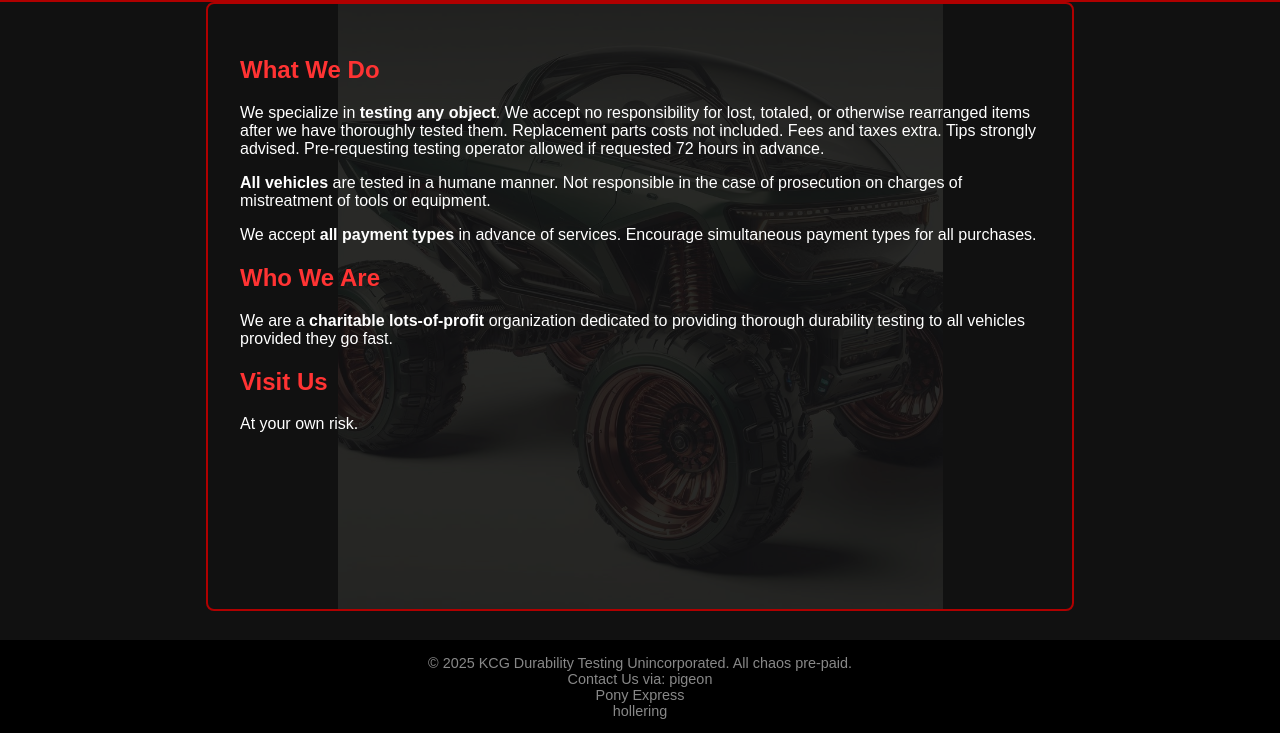
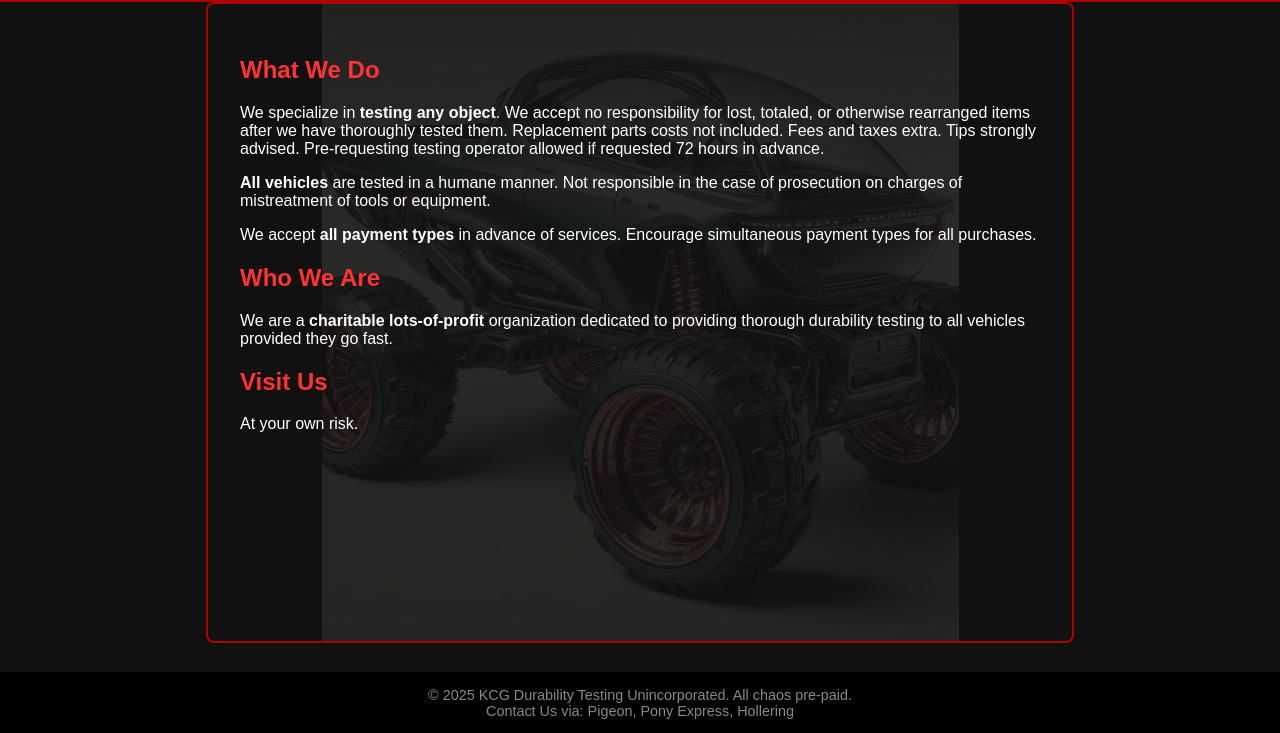
Before and after one commit to Anonymoususer33160/kcg-durability, a plain HTML site: page index.html in a window 1280 px wide. Shown: the part 67-800 px from the top of the page. Drawn offline with Linux system fonts and the light colour scheme.

Commit message:
Update index.html

```diff
--- a/index.html
+++ b/index.html
@@ -135,7 +135,7 @@ footer {
     </div>
 
     <footer>
-      &copy; 2025 KCG Durability Testing Unincorporated. All chaos pre-paid.<br>Contact Us via: pigeon<br>   Pony Express<br    >hollering
+      &copy; 2025 KCG Durability Testing Unincorporated. All chaos pre-paid.<br>Contact Us via: Pigeon, Pony Express, Hollering
     </footer>
   </div>
 </body>
```
